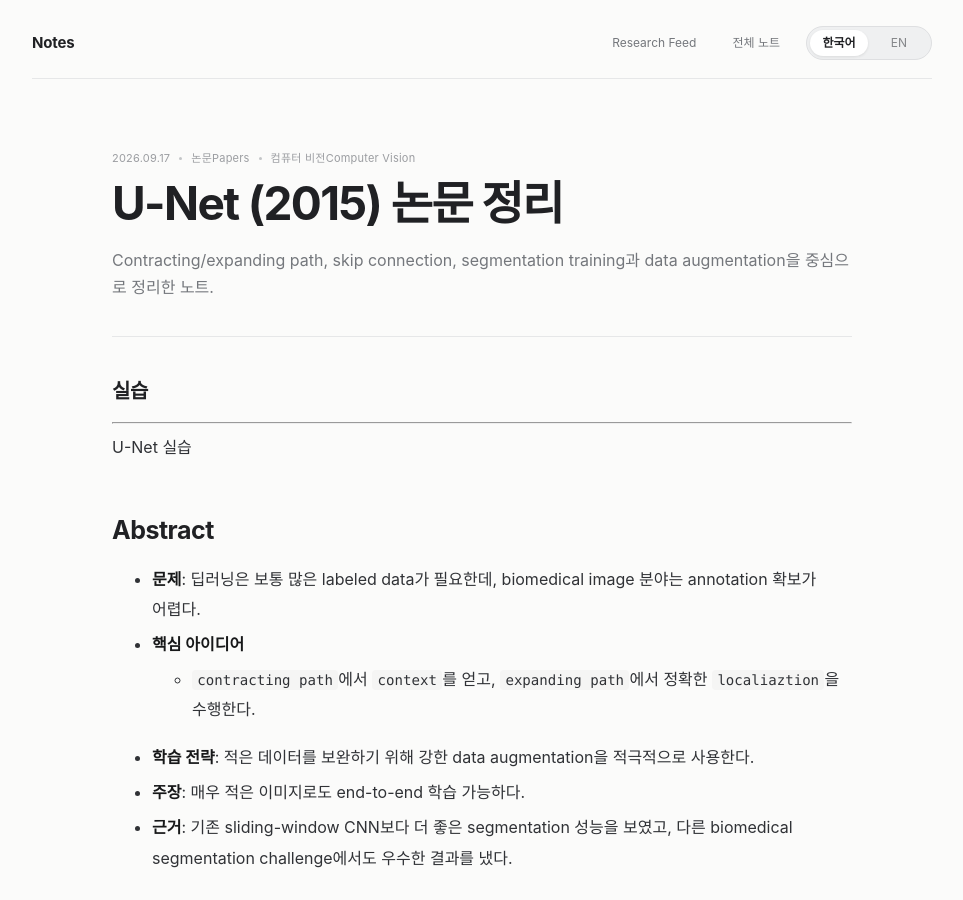
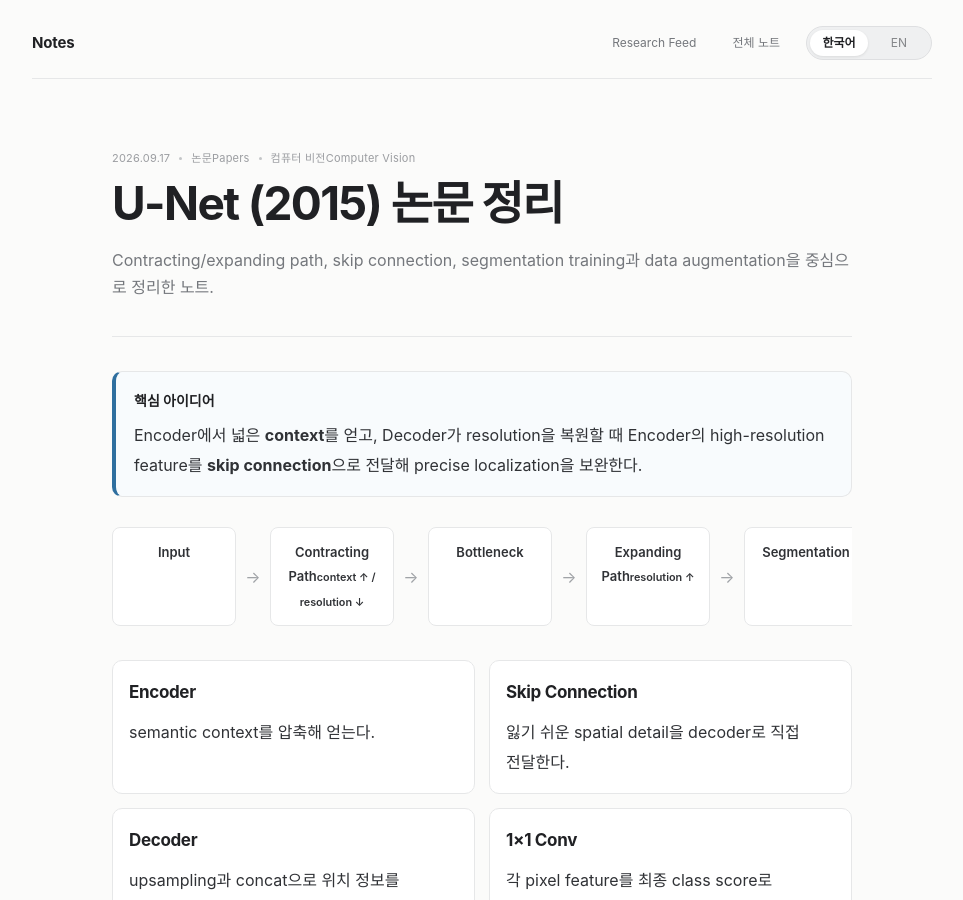
Before and after one commit to nayana224/nayana224.github.io, a Jekyll site: the page built from _notes/unet-2015.md, in a window 1280 px wide and 900 px high. Shown: the whole window, without its empty margins (158-1121 px from the left). Built offline with Jekyll 4.4.1, drawn with Linux system fonts in a browser that asks for light colours; some of the changed text lies outside the part shown.

Commit message:
notes: add visual summary to unet-2015.md

```diff
--- a/_notes/unet-2015.md
+++ b/_notes/unet-2015.md
@@ -17,6 +17,32 @@
 source: Notion
 source_language: ko
 ---
+
+<!-- visual-summary:v1 -->
+<div class="note-callout note-callout-primary">
+  <strong>핵심 아이디어</strong>
+  <p>Encoder에서 넓은 <b>context</b>를 얻고, Decoder가 resolution을 복원할 때 Encoder의 high-resolution feature를 <b>skip connection</b>으로 전달해 precise localization을 보완한다.</p>
+</div>
+
+<div class="pipeline-row">
+  <div class="pipeline-node">Input</div>
+  <div class="pipeline-arrow">→</div>
+  <div class="pipeline-node">Contracting Path<small>context ↑ / resolution ↓</small></div>
+  <div class="pipeline-arrow">→</div>
+  <div class="pipeline-node">Bottleneck</div>
+  <div class="pipeline-arrow">→</div>
+  <div class="pipeline-node">Expanding Path<small>resolution ↑</small></div>
+  <div class="pipeline-arrow">→</div>
+  <div class="pipeline-node">Segmentation</div>
+</div>
+
+<div class="concept-grid">
+  <div class="concept-card"><h3>Encoder</h3><p>semantic context를 압축해 얻는다.</p></div>
+  <div class="concept-card"><h3>Skip Connection</h3><p>잃기 쉬운 spatial detail을 decoder로 직접 전달한다.</p></div>
+  <div class="concept-card"><h3>Decoder</h3><p>upsampling과 concat으로 위치 정보를 복원한다.</p></div>
+  <div class="concept-card"><h3>1×1 Conv</h3><p>각 pixel feature를 최종 class score로 mapping한다.</p></div>
+</div>
+
 
 ### 실습
   ---
```
